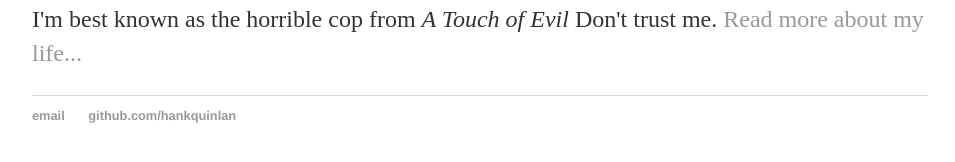
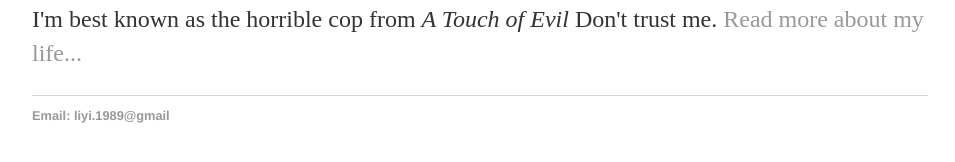
Before and after one commit to liyi-1989/liyi-1989.github.io, a Jekyll site: the page built from index.html, in a window 1280 px wide. Shown: the part 194-356 px from the top of the page, without its empty margins (160-1115 px from the left). Built offline with Jekyll 4.4.1, drawn with Linux system fonts in a browser that asks for light colours.

Commit message:
change layout footer

```diff
--- a/_layouts/default.html
+++ b/_layouts/default.html
@@ -21,8 +21,8 @@
 			</div><!-- /.container -->
 			<footer>
 	    		<ul>
-	        		<li><a href="mailto:liyi.1989@gmail.com">email</a></li>
-	        		<li><a href="https://github.com/liyi-1989">github.com/hankquinlan</a></li>
+	        		<li><a href="mailto:liyi.1989@gmail.com">Email: liyi.1989@gmail</a></li>
+	        		<!-- <li><a href="https://github.com/liyi-1989">github.com/liyi-1989</a></li> -->
 				</ul>
 			</footer>
 		</body>
```
